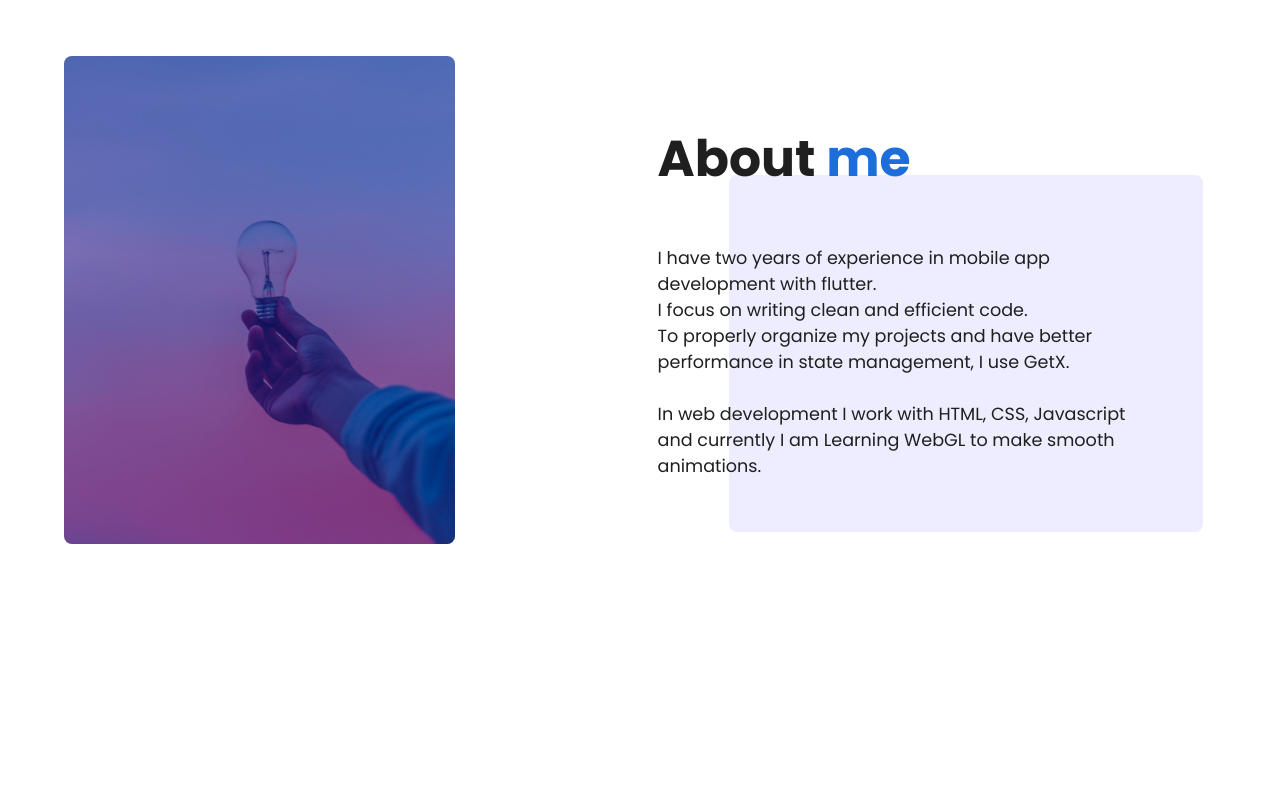
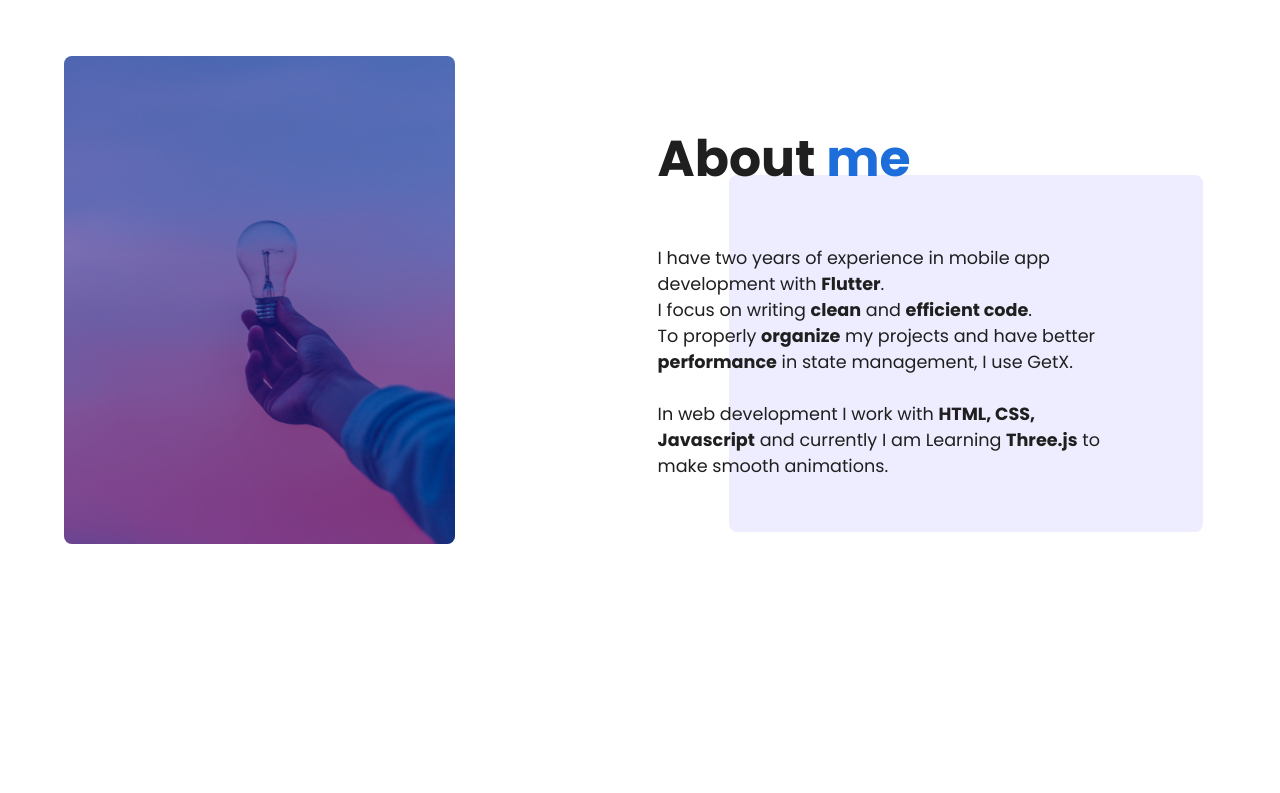
Before and after one commit to JulienGuerin/julienguerin.github.io, a plain HTML site: page index.html in a window 1280 px wide. Shown: the part 900-1693 px from the top of the page. Drawn offline with nearby package versions, Linux system fonts and the light colour scheme.

Commit message:
update description

```diff
--- a/index.html
+++ b/index.html
@@ -78,9 +78,9 @@
         </div>
         <div class="text-container">
           <h2>About <span>me</span></h2>
-          <p>I have two years of experience in mobile app development with flutter.</br>I focus on writing clean and
-            efficient code.</br>To properly organize my projects and have better performance in state management, I use
-            GetX.</br></br>In web development I work with HTML, CSS, Javascript and currently I am Learning WebGL to
+          <p>I have two years of experience in mobile app development with <strong>Flutter</strong>.</br>I focus on writing <strong>clean</strong> and
+            <strong>efficient code</strong>.</br>To properly <strong>organize</strong> my projects and have better <strong>performance</strong> in state management, I use
+            GetX.</br></br>In web development I work with <strong>HTML, CSS, Javascript</strong> and currently I am Learning <strong>Three.js</strong> to
             make smooth animations.</p>
         </div>
       </div>
--- a/style.css
+++ b/style.css
@@ -12,7 +12,7 @@ html {
   --radius: 0.5rem;
 }
 body{
-    font-family: 'Poppins';
+    font-family: 'Poppins', sans-serif;
     font-weight: 400;
     font-size: 1.1rem;
     color: #1f1f1f;
```
